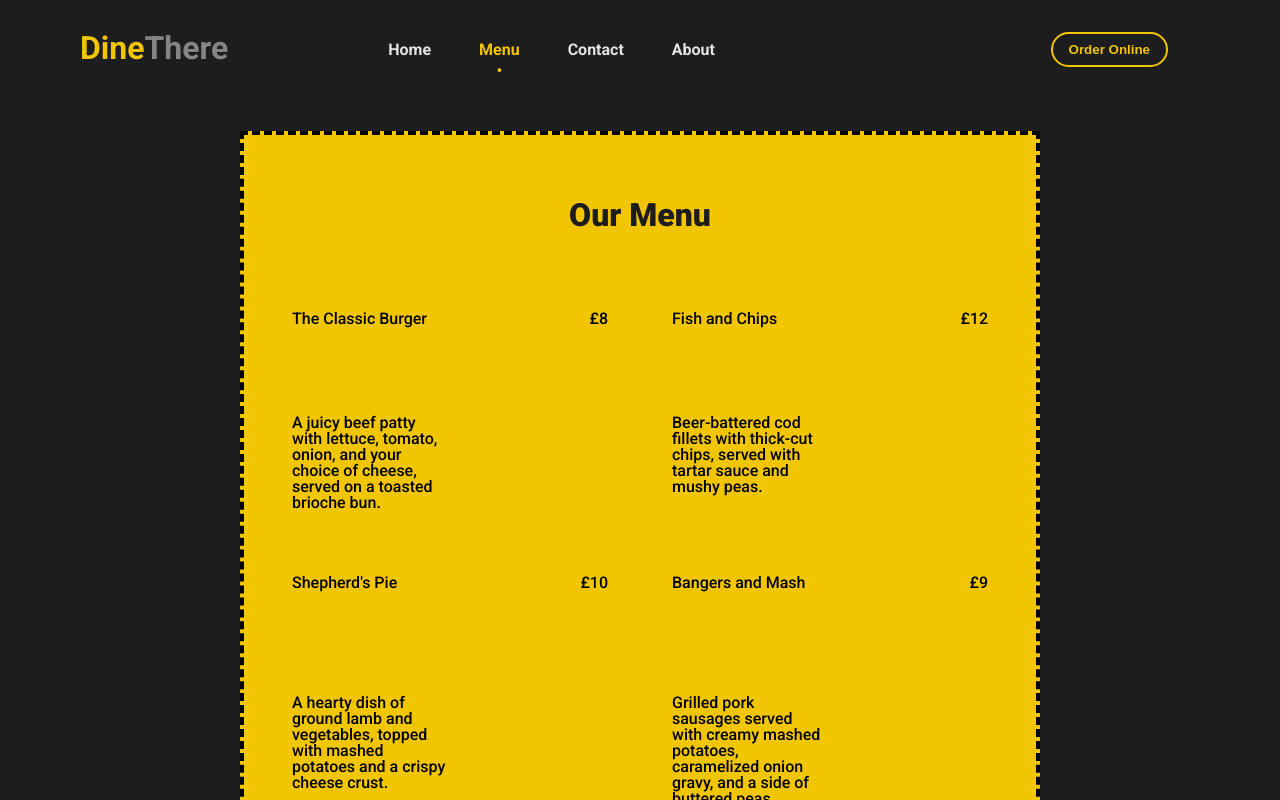
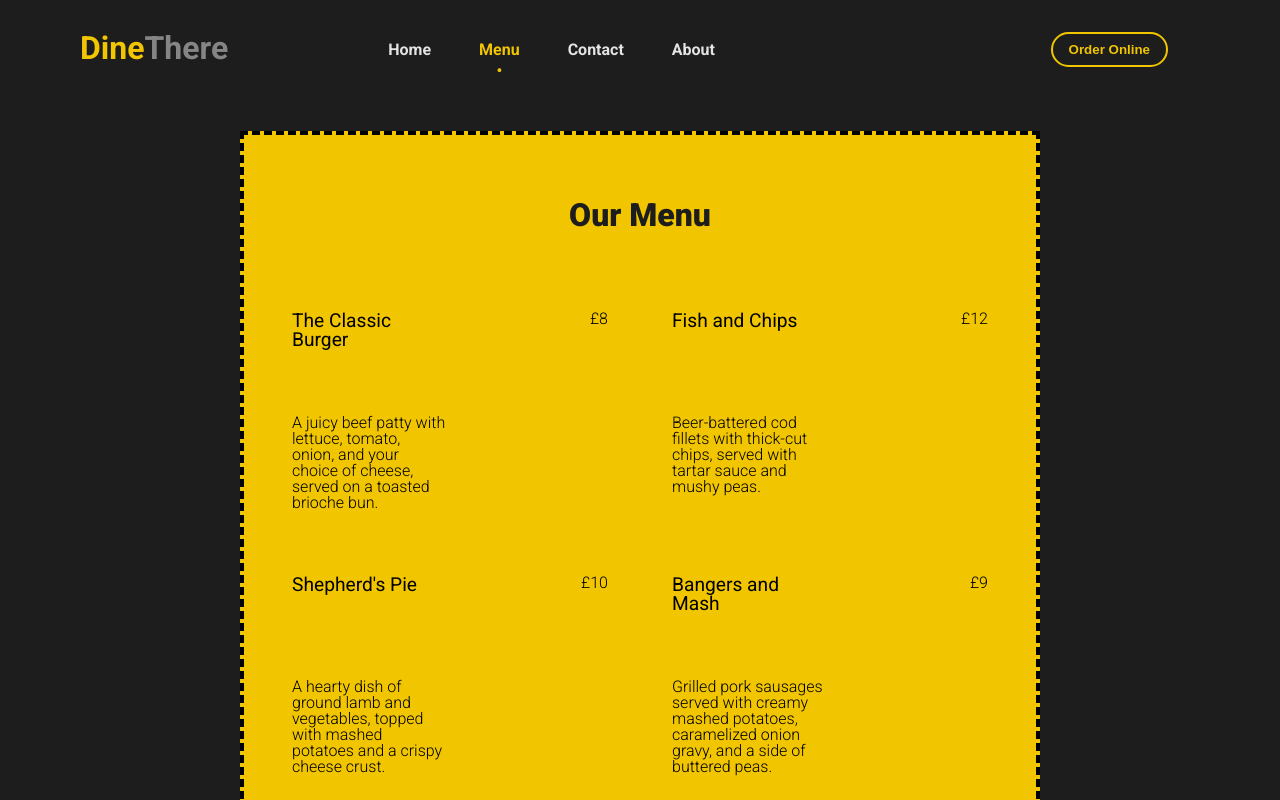
Before and after one commit to jordanperkins98/restaurantPage, a website built with webpack: page src/index.html in a window 1280 px wide. Both pictures are taken after a click on the link "Menu". Shown: the top 800 px of the page. Built offline with nearby package versions, Linux system fonts and the light colour scheme.

Commit message:
Added script tag and also menu styling

```diff
--- a/src/index.js
+++ b/src/index.js
@@ -8,10 +8,10 @@ navItems.forEach(item => {
     item.addEventListener('click', (e) =>{
         const itemWithActiveClass = document.querySelector('.active');
         itemWithActiveClass.classList.remove("active");
-        e.srcElement.classList.add("active");
+        e.target.classList.add("active");
         const content = document.getElementById('content');
         content.innerHTML = '';
-        switch (e.srcElement.id) {
+        switch (e.target.id) {
             case 'home':
                 console.log("loading homepage....")
                 homepage();
--- a/src/style.css
+++ b/src/style.css
@@ -325,6 +325,13 @@ button{
     grid-template-columns: 1fr 1fr;
     grid-template-rows: 1fr 1fr;
     gap: .5rem;
+    font-weight: 300;
+}
+
+
+.menu-item-name{
+    font-size: 1.2rem;
+    font-weight: 400;
 }
 
 .menu-item-price{
```
Also changed, not shown: dist/bundle.js.
